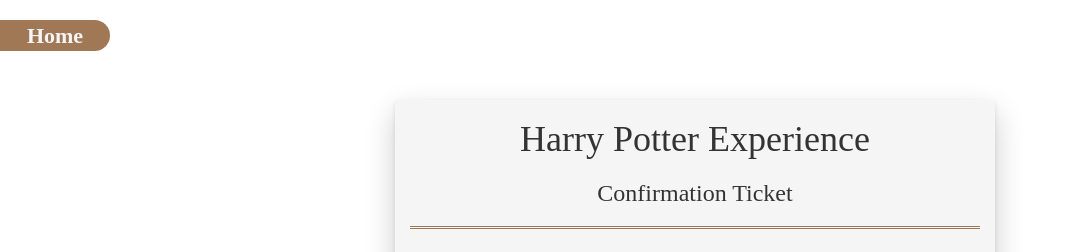
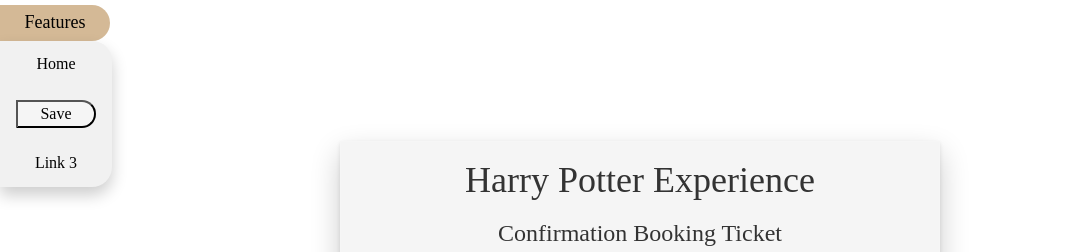
Before and after one commit to YoonShweZin/harrypotterexperience, a Flask app: page /ticket/ in a window 1280 px wide. Shown: the top 252 px of the page, without its empty margins (0-1068 px from the left). Run offline with Flask 2, Linux system fonts and the light colour scheme; some libraries are stand-ins or nearby versions.

Commit message:
Add hoverable dropdown and Add save button to save div as image

```diff
--- a/templates/index.html
+++ b/templates/index.html
@@ -47,8 +47,8 @@
                         </div>
                     </div>
                     <span>
-                        Adult Ticket is $40.
-                        Child Ticket is $20.
+                        Adult Ticket is $80.
+                        Child Ticket is $40.
                     </span>
                 </form>
 
--- a/templates/ticket.html
+++ b/templates/ticket.html
@@ -1,9 +1,8 @@
 <!DOCTYPE html>
 <html>
 <head>
-	<title>Booking Ticket Confirmation</title>
+	<title>Booking Ticket Information</title>
 	<meta charset="utf-8">
-	<script src="static/index.js" defer></script>
 	<meta charset="utf-8">
         <meta name="viewport" content="width=device-width, initial-scale=1">
         <link rel="stylesheet" href="https://maxcdn.bootstrapcdn.com/bootstrap/3.4.1/css/bootstrap.min.css">
@@ -55,34 +54,81 @@
 		text-align: center;
 		margin-top: 120px;
 	}
-	#home{
-		width:110px;
+	.dropbtn {
+		width: 110px;
 		background-color: #a07855FF;
-		font-size: 22px;
+		color: whitesmoke;
+		padding: 5px;
+		font-size: 18px;
 		font-family: 'Times New Roman', Times, serif;
-		font-weight: bold;
-		text-align: center;
-		margin-top: 20px;
+		border: none;
+		margin-top: 5px;
 		border-top-right-radius: 20px;
 		border-bottom-right-radius: 20px;
 	}
-	a{
-		color: whitesmoke;
+
+	.dropdown {
+		position: relative;
+		display: inline-block;
 	}
-	a:hover{
-		color: #D4B996FF;
+
+	.dropdown-content {
+		display: none;
+		position: absolute;
+		background-color: #f1f1f1;
+		min-width: 110px;
+		border-top-right-radius: 20px;
+		border-bottom-right-radius: 20px;
+		font-family: 'Times New Roman', Times, serif;
+		font-size: 16px;
+		text-align: center;
+		box-shadow: 0px 8px 16px 0px rgba(0,0,0,0.2);
+		z-index: 1;
+	}
+
+	.dropdown-content a{
+		color: black;
+		padding: 12px 16px;
 		text-decoration: none;
+		display: block;
 	}
+
+	.dropdown-content a:hover{
+		background-color: whitesmoke;
+		border-top-right-radius: 20px;
+		border-bottom-right-radius: 20px;
+	}
+
+	.dropdown:hover .dropdown-content {display: block;}
+
+	.dropdown:hover .dropbtn {background-color: #D4B996FF;color: #000;}
+
+	#save{
+		min-width: 80px;
+		background-color: whitesmoke;
+		border-top-right-radius: 20px;
+		border-bottom-right-radius: 20px;
+	}
+
 </style>
 <body>
-	<div id="home" class="col-sm-4">
-		<a href="http://127.0.0.1:5568/"> Home </a>
+
+	<div class="dropdown">
+		<button class="dropbtn">Features</button>
+		<div class="dropdown-content">
+			<a href="http://127.0.0.1:5568/"> Home </a>
+			<a href="#">
+				<input type='button' id="save" value='Save' onclick='download()' />
+			</a>
+			<a href="#">Link 3</a>
+		</div>
 	</div>
+
 	<div class="container"> <!--  bootstrap div-->
 		<div class="row">
 			<div id="ticket" class="col-sm-4" >
 				<h1>Harry Potter Experience<h1>
-				<h3>Confirmation Ticket</h3>
+				<h3>Confirmation Booking Ticket</h3>
 				<hr class="design">
 				<div id="info" class="col-sm-4">
 					<p> Date : </p>
@@ -102,7 +148,14 @@
 			</div>
 		</div> <!--row div-->
 	</div> <!--container fluid div-->
-
-
+<script src="https://html2canvas.hertzen.com/dist/html2canvas.min.js">
+   let download = () => {
+      html2canvas(document.querySelector('#ticket')).then(book => {
+		// Create a window object.
+		var win = window.open('', '', 'height=375,width=620'); // Open the window. Its a popup window.
+			win.document.body.append(book);           //write contents in the new window
+      });
+   }
+</script>
 </body>
 </html>
```
